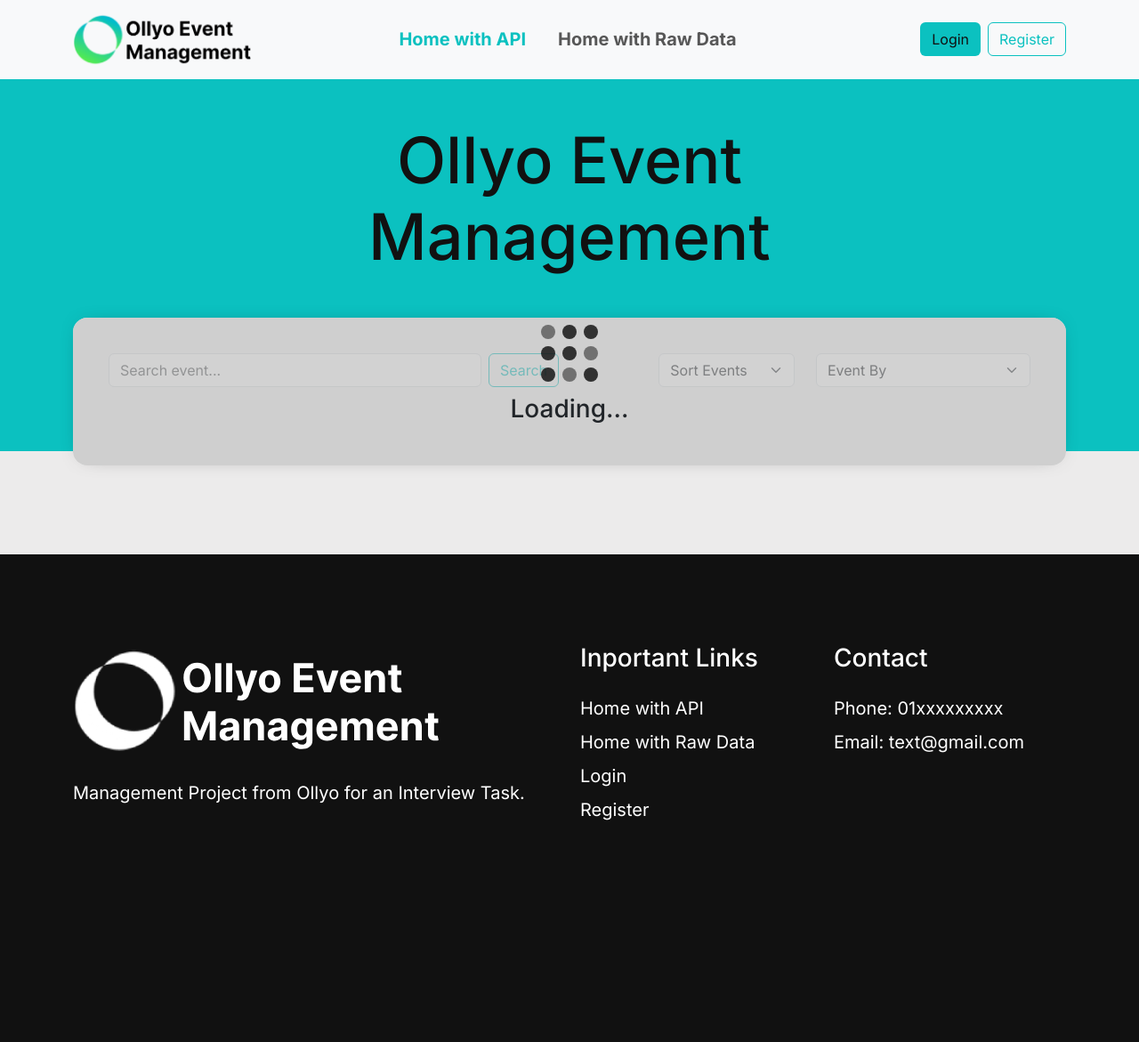
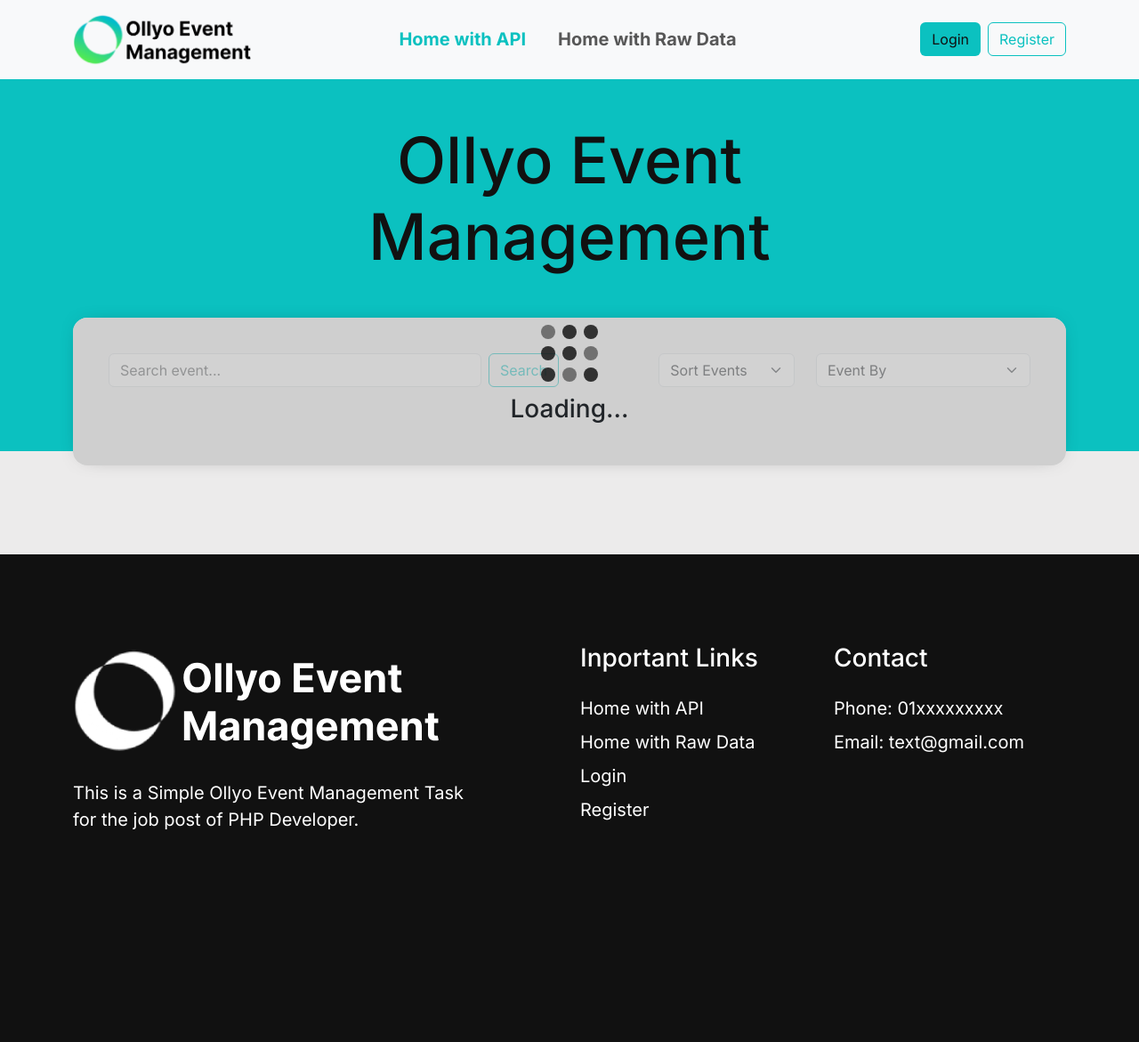
Before and after one commit to so8uj/ollyo-event-management, a PHP site: page /index.php in a window 1280 px wide. Shown: the whole page at 89% size. Run offline with PHP 8.4, Linux system fonts and the light colour scheme; data comes from the database, SQL or seed files in the repository; grey boxes are pictures that could not be loaded.

Commit message:
Footer text updated

```diff
--- a/includes/frontend/footer.php
+++ b/includes/frontend/footer.php
@@ -4,7 +4,7 @@
                 <div class="col-lg-6">
                     <div class="footer-box">
                         <img src="./assets/img/ollyo-event-management.webp" class="footer-logo" alt="Footer Logo">
-                        <p class="mt-4 fs-5">Management Project from Ollyo for an Interview Task.</p>
+                        <p class="mt-4 fs-5">This is a Simple Ollyo Event Management Task <br> for the job post of PHP Developer.</p>
                     </div>
                 </div>
                 <div class="col-lg-3">
```
